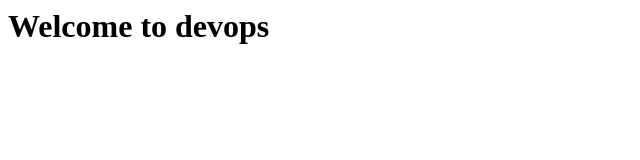
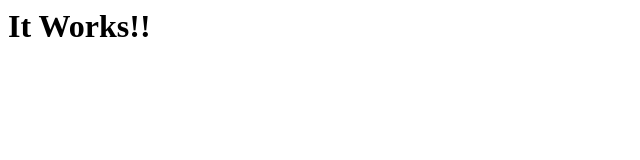
Before and after one commit to sainadh463/git_practice, a plain HTML site: page index.html in a window 1280 px wide. Shown: the whole page, without its empty margins (0-640 px from the left). Drawn offline with Linux system fonts and the light colour scheme.

Commit message:
Update index.html

```diff
--- a/index.html
+++ b/index.html
@@ -3,6 +3,6 @@
 <title>Apache</title>
 </head>
 <body>
-<h1>Welcome to devops</h1>
+<h1>It Works!!</h1>
 </body>
 </html>
```
